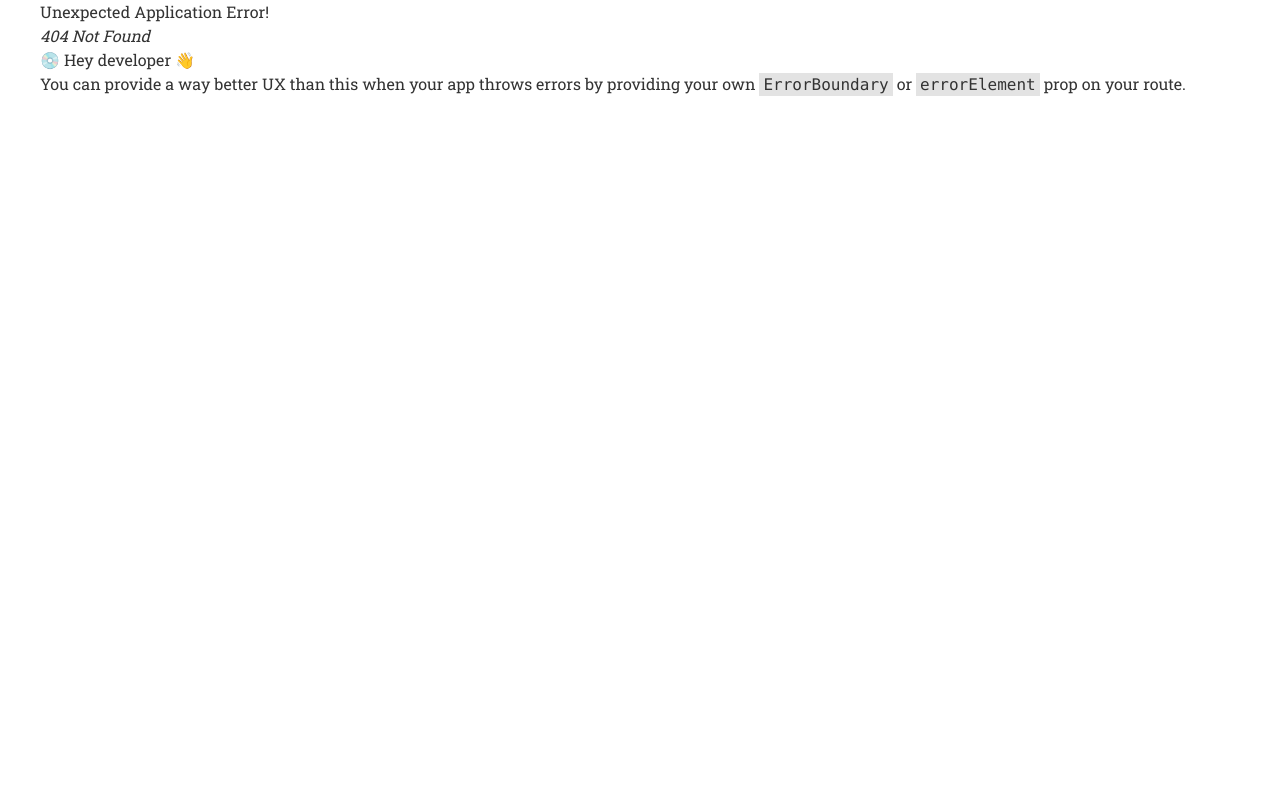
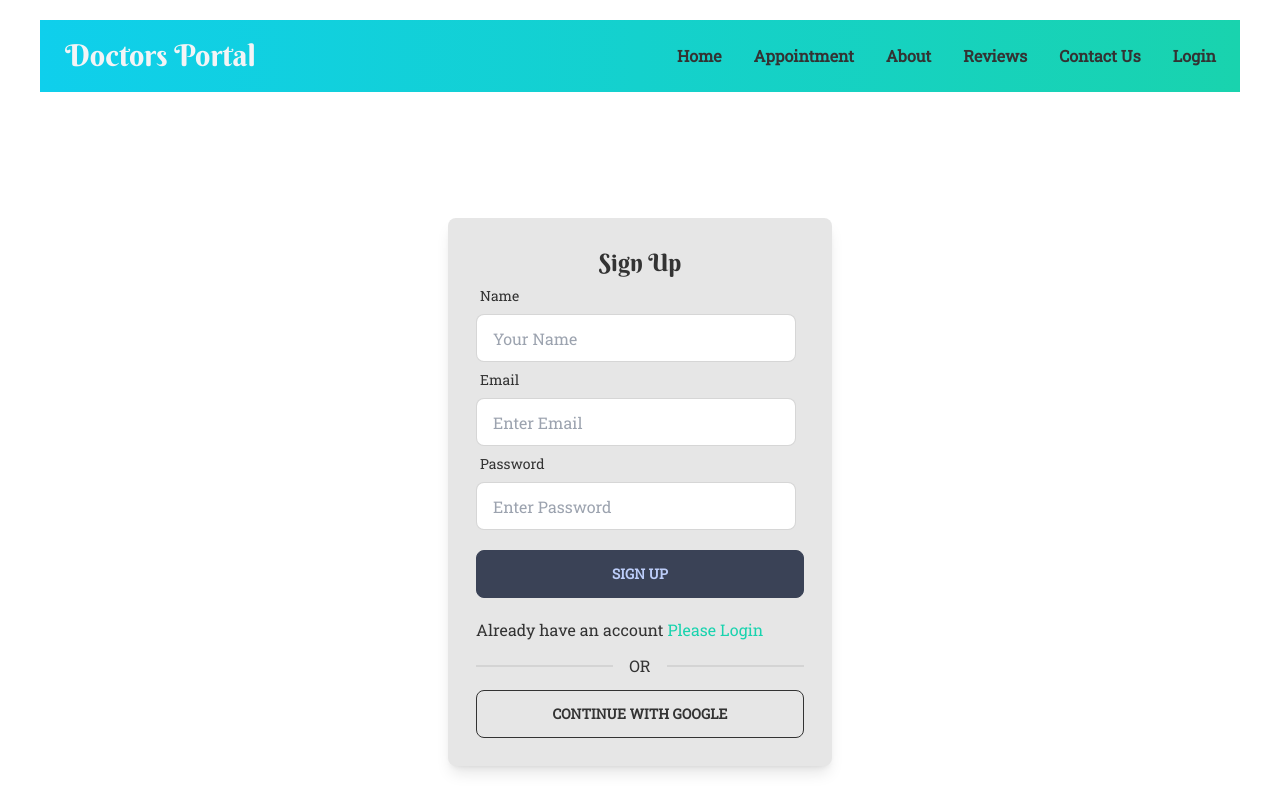
Before and after one commit to LaboneeAktar/doctors-portal-client, a React (Create React App) app: page /signup in a window 1280 px wide. Before the commit this address had no page. Shown: the top 812 px of the page. Built offline with nearby package versions, Linux system fonts and the light colour scheme.

Commit message:
Designed SinUp and Login Page

```diff
--- a/package.json
+++ b/package.json
@@ -8,9 +8,11 @@
     "@testing-library/user-event": "^13.5.0",
     "daisyui": "^2.39.1",
     "date-fns": "^2.29.3",
+    "firebase": "^9.14.0",
     "react": "^18.2.0",
     "react-day-picker": "^8.3.6",
     "react-dom": "^18.2.0",
+    "react-hook-form": "^7.39.3",
     "react-router-dom": "^6.4.3",
     "react-scripts": "5.0.1",
     "web-vitals": "^2.1.4"
--- a/src/Pages/Login/Login.js
+++ b/src/Pages/Login/Login.js
@@ -1,9 +1,74 @@
 import React from "react";
+import { useForm } from "react-hook-form";
+import { Link } from "react-router-dom";
 
 const Login = () => {
+  const {
+    register,
+    formState: { errors },
+    handleSubmit,
+  } = useForm();
+
+  const handleLogin = (data) => {
+    console.log(data);
+  };
+
   return (
-    <div>
-      <h1>this is login</h1>
+    <div className="h-[800px] flex justify-center items-center">
+      <div className="w-96 p-7 bg-base-200 rounded-lg shadow-lg">
+        <h1 className="text-2xl text-center">Login</h1>
+        <form onSubmit={handleSubmit(handleLogin)}>
+          <div className="form-control w-full max-w-xs">
+            <label className="label">
+              <span className="label-text text-lg">Email</span>
+            </label>
+            <input
+              type="text"
+              {...register("email", { required: "Email Address is required" })}
+              className="input input-bordered w-full max-w-xs"
+            />
+            {errors.email && (
+              <p className="text-rose-700">{errors.email?.message}</p>
+            )}
+          </div>
+          <div className="form-control w-full max-w-xs">
+            <label className="label">
+              <span className="label-text text-lg">Password</span>
+            </label>
+            <input
+              type="password"
+              {...register("password", {
+                required: "Password is required",
+                minLength: {
+                  value: 6,
+                  message: "Password must be 6 Character",
+                },
+              })}
+              className="input input-bordered w-full max-w-xs"
+            />
+            <label className="label">
+              <span className="label-text">Forget Password?</span>
+            </label>
+
+            {errors.password && (
+              <p className="text-rose-700">{errors.password?.message}</p>
+            )}
+          </div>
+          <input
+            className="btn btn-accent w-full my-5"
+            value="Login"
+            type="submit"
+          />
+        </form>
+        <p>
+          New to Doctors Portal?{" "}
+          <Link className="text-secondary" to="/signup">
+            Create new Account
+          </Link>
+        </p>
+        <div className="divider">OR</div>
+        <button className="btn btn-outline w-full">CONTINUE WITH GOOGLE</button>
+      </div>
     </div>
   );
 };
--- /dev/null
+++ b/src/Pages/SignUp/SignUp.js
@@ -0,0 +1,105 @@
+import React from "react";
+import { useForm } from "react-hook-form";
+import { Link } from "react-router-dom";
+
+const SignUp = () => {
+  const {
+    register,
+    formState: { errors },
+    handleSubmit,
+  } = useForm();
+
+  const handleSignUp = (data) => {
+    console.log(data);
+  };
+
+  return (
+    <div>
+      <div className="h-[800px] flex justify-center items-center">
+        <div className="w-96 p-7 bg-base-200 rounded-lg shadow-lg">
+          <h1 className="text-2xl text-center">Sign Up</h1>
+          <form onSubmit={handleSubmit(handleSignUp)}>
+            <div className="form-control w-full max-w-xs">
+              <label className="label">
+                {" "}
+                <span className="label-text">Name</span>
+              </label>
+              <input
+                type="text"
+                placeholder="Your Name"
+                {...register("name", {
+                  required: "Name is Required",
+                })}
+                className="input input-bordered w-full max-w-xs"
+              />
+              {errors.name && (
+                <p className="text-rose-700">{errors.name.message}</p>
+              )}
+            </div>
+            <div className="form-control w-full max-w-xs">
+              <label className="label">
+                {" "}
+                <span className="label-text">Email</span>
+              </label>
+              <input
+                type="email"
+                placeholder="Enter Email"
+                {...register("email", {
+                  required: true,
+                })}
+                className="input input-bordered w-full max-w-xs"
+              />
+              {errors.email && (
+                <p className="text-rose-700">{errors.email.message}</p>
+              )}
+            </div>
+            <div className="form-control w-full max-w-xs">
+              <label className="label">
+                {" "}
+                <span className="label-text">Password</span>
+              </label>
+              <input
+                type="password"
+                placeholder="Enter Password"
+                {...register("password", {
+                  required: "Password is required",
+                  minLength: {
+                    value: 6,
+                    message: "Password must be 6 characters long",
+                  },
+                  pattern: {
+                    value: /(?=.*[A-Z])(?=.*[!@#$&*])(?=.*[0-9])/,
+                    message:
+                      "Password must have uppercase, number and special characters",
+                  },
+                })}
+                className="input input-bordered w-full max-w-xs"
+              />
+              {errors.password && (
+                <p className="text-rose-600">{errors.password.message}</p>
+              )}
+            </div>
+            <input
+              className="btn btn-accent w-full my-5"
+              value="Sign Up"
+              type="submit"
+            />
+            {/* {signUpError && <p className="text-rose-600">{signUpError}</p>} */}
+          </form>
+          <p>
+            Already have an account{" "}
+            <Link className="text-secondary" to="/login">
+              Please Login
+            </Link>
+          </p>
+          <div className="divider">OR</div>
+          <button className="btn btn-outline w-full">
+            CONTINUE WITH GOOGLE
+          </button>
+        </div>
+      </div>
+    </div>
+  );
+};
+
+export default SignUp;
--- a/src/Routes/Routes/Routes.js
+++ b/src/Routes/Routes/Routes.js
@@ -3,6 +3,7 @@
 import Appoinment from "../../Pages/Appoinment/Appointment/Appointment";
 import Home from "../../Pages/Home/Home/Home";
 import Login from "../../Pages/Login/Login";
+import SignUp from "../../Pages/SignUp/SignUp";
 
 const router = createBrowserRouter([
   {
@@ -25,6 +26,10 @@
         path: "/login",
         element: <Login></Login>,
       },
+      {
+        path: "/signup",
+        element: <SignUp></SignUp>,
+      },
     ],
   },
 ]);
--- /dev/null
+++ b/src/firebase/firebase.config.js
@@ -0,0 +1,14 @@
+import { initializeApp } from "firebase/app";
+
+const firebaseConfig = {
+  apiKey: process.env.REACT_APP_apiKey,
+  authDomain: process.env.REACT_APP_authDomain,
+  projectId: process.env.REACT_APP_projectId,
+  storageBucket: process.env.REACT_APP_storageBucket,
+  messagingSenderId: process.env.REACT_APP_messagingSenderId,
+  appId: process.env.REACT_APP_appId,
+};
+
+// Initialize Firebase
+const app = initializeApp(firebaseConfig);
+export default app;
```
Also changed, not shown: 1 other file (tests, documents, lock files or other folders).
